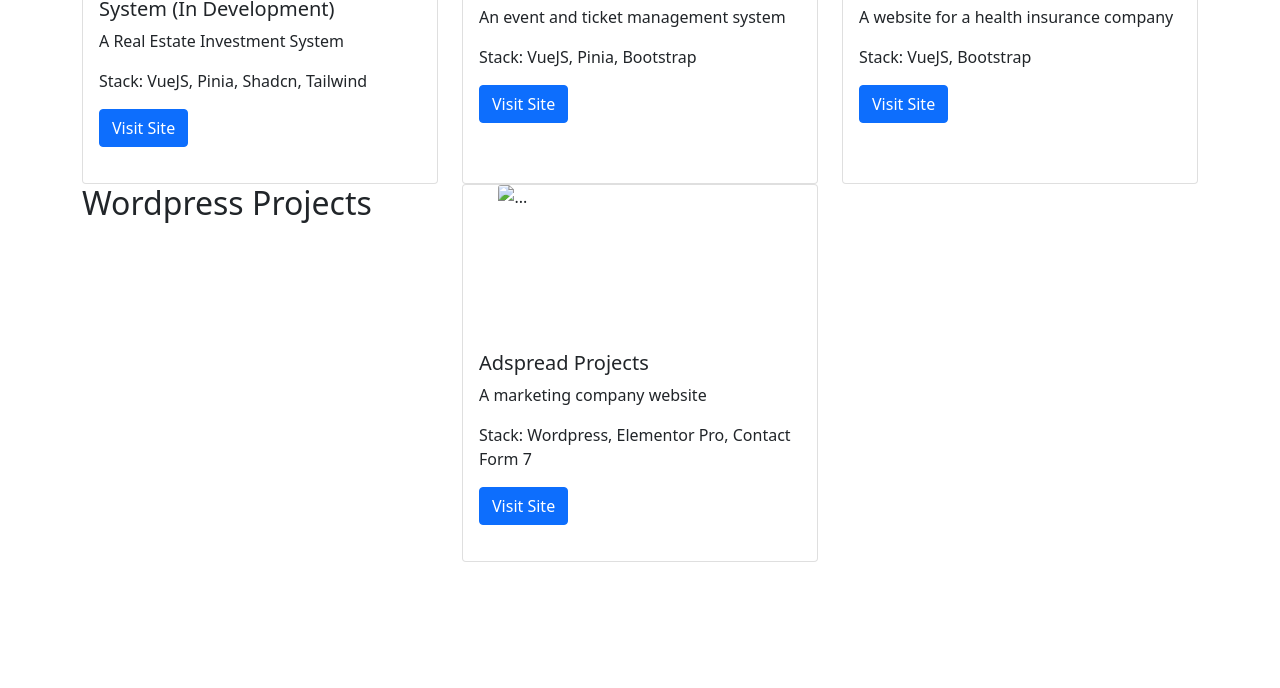
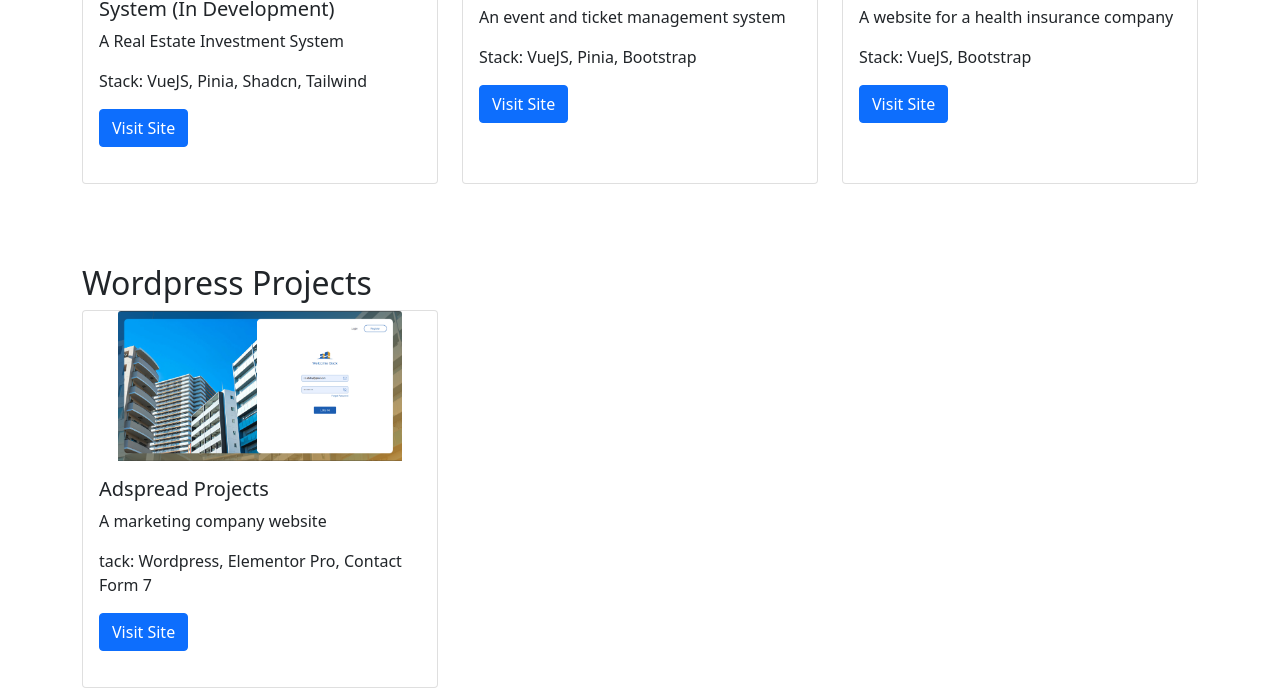
Before and after one commit to rolteame/rotimicodes, a plain HTML site: page projects.html in a window 1280 px wide. Shown: the part 426-1114 px from the top of the page. Before the commit the page ends 988 px from the top, so only its background shows below. Drawn offline with nearby package versions, Linux system fonts and the light colour scheme.

Commit message:
Update projects.html

```diff
--- a/projects.html
+++ b/projects.html
@@ -73,49 +73,20 @@
               </div>
             </div>
           </div>
-          <!-- <div class="col animate__animated animate__fadeInUp">
-            <div class="card h-100">
-              <img src="./images/fireblogs.png" class="card-img-top" alt="...">
-              <div class="card-body">
-                <h5 class="card-title">Fireblog's</h5>
-                <p class="card-text">A simple blog website.</p>
-                <p class="card-text">Stack: VueJS</p>
-                <a href="https://serene-curran-5f23e4.netlify.app/" target="_blank" class="btn btn-primary" rel="noopener noreferrer">Visit Site</a>
-              </div>
-            </div>
-          </div>
+        </div>
+      </div>
+    </section>
+    <section>
+      <div class="container">
+        <h2>Wordpress Projects</h2>
+        <div class="row row-cols-1 row-cols-md-3 g-4">
           <div class="col animate__animated animate__fadeInUp">
             <div class="card h-100">
-              <img src="./images/hospitality.PNG" class="card-img-top" alt="...">
-              <div class="card-body">
-                <h5 class="card-title">Hospitality Project</h5>
-                <p class="card-text">A simple Hotel website clone.</p>
-                <p class="card-text">Stack: VueJS, VueX</p>
-                <a href="https://hospitalityp.netlify.app/" target="_blank" class="btn btn-primary" rel="noopener noreferrer">Visit Site</a>
-              </div>
-            </div>
-          </div>
-          <div class="col animate__animated animate__fadeInUp">
-            <div class="card h-100">
-              <img src="./images/bascom.PNG" class="card-img-top" alt="Bascom Projects">
-              <div class="card-body">
-                <h5 class="card-title">Bascom Projects</h5>
-                <p class="card-text">A simple project management tool.</p>
-                <p class="card-text">Stack: HTML, CSS, JavaScript</p>
-                <a href="https://bascom-projects.netlify.app/"  target="_blank"class="btn btn-primary" rel="noopener noreferrer">Visit Site</a>
-              </div>
-            </div>
-          </div> -->
-      </div>
-      <div class="row row-cols-1 row-cols-md-3 g-4">
-        <h2>Wordpress Projects</h2>
-          <div class="col animate__animated animate__fadeInUp">
-            <div class="card h-100">
-              <img src="" class="card-img-top" alt="...">
+              <img src="./images/moart.png" class="card-img-top" alt="...">
               <div class="card-body">
                 <h5 class="card-title">Adspread Projects</h5>
                 <p class="card-text">A marketing company website</p>
-                <p class="card-text">Stack: Wordpress, Elementor Pro, Contact Form 7</p>
+                <p class="card-text">tack: Wordpress, Elementor Pro, Contact Form 7</p>
                 <a href="https://adspreadprojects.com/" target="_blank" class="btn btn-primary" rel="noopener noreferrer">Visit Site</a>
               </div>
             </div>
```
